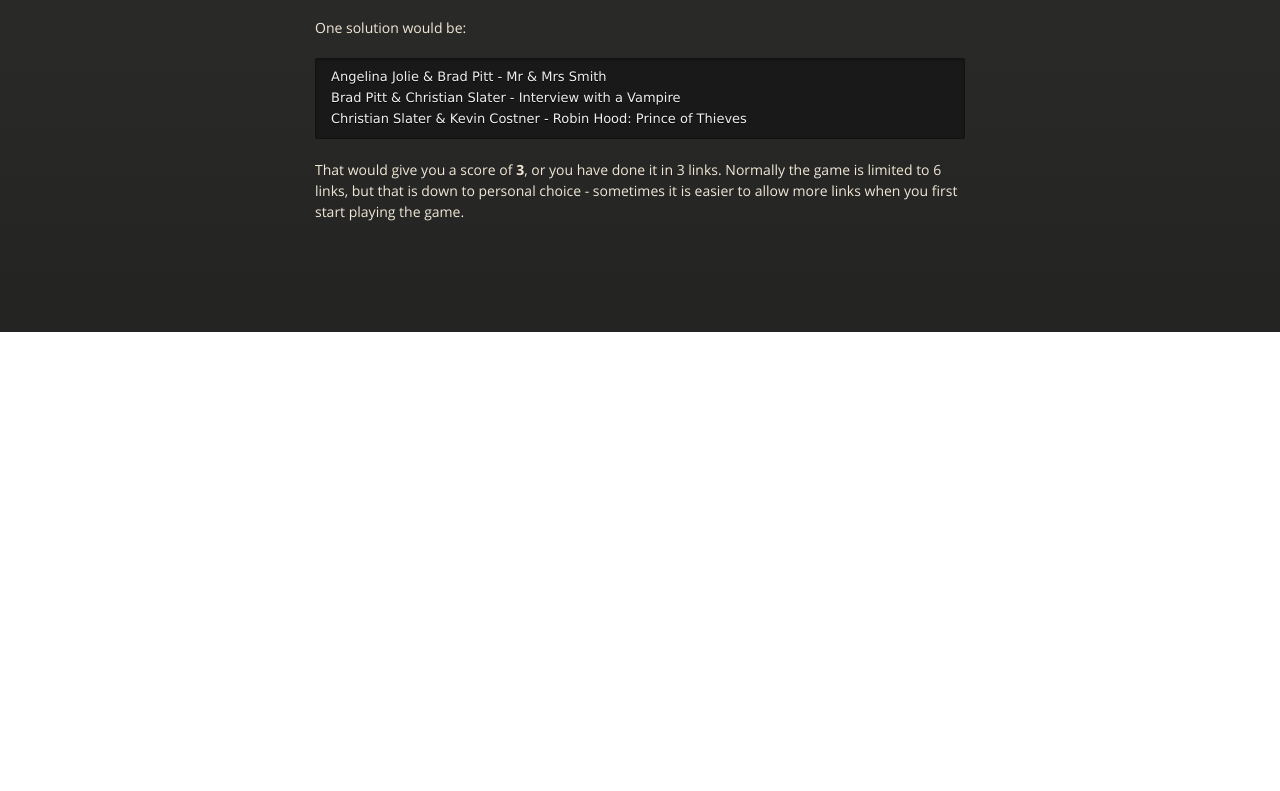
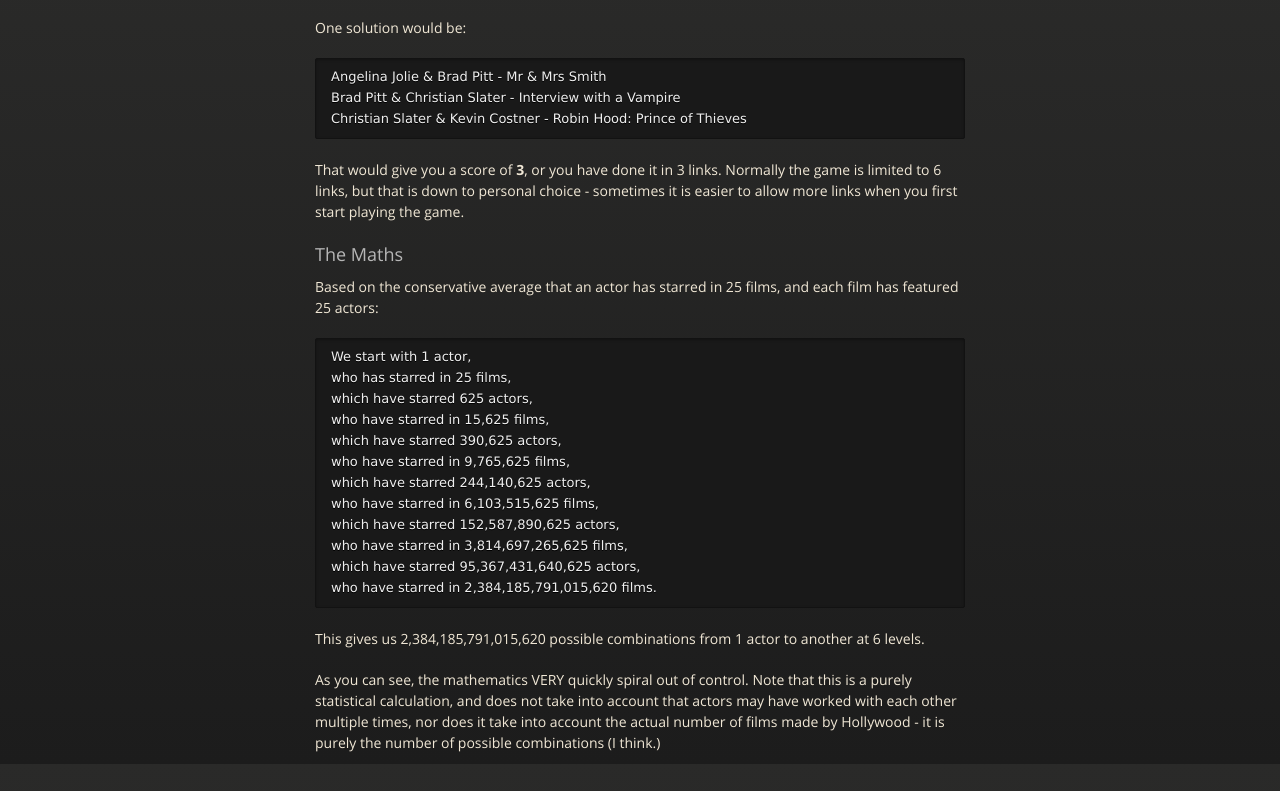
Before and after one commit to Morrolan/KevinBacon, a plain HTML site: page index.html in a window 1280 px wide. Shown: the part 836-1627 px from the top of the page. Before the commit the page ends 1168 px from the top, so only its background shows below. Drawn offline with nearby package versions, Linux system fonts and the light colour scheme.

Commit message:
Create gh-pages branch via GitHub

```diff
--- a/index.html
+++ b/index.html
@@ -68,6 +68,29 @@ Christian Slater &amp; Kevin Costner - Robin Hood: Prince of Thieves
 </code></pre>
 
 <p>That would give you a score of <strong>3</strong>, or you have done it in 3 links. Normally the game is limited to 6 links, but that is down to personal choice - sometimes it is easier to allow more links when you first start playing the game.</p>
+
+<h3>The Maths</h3>
+
+<p>Based on the conservative average that an actor has starred in 25 films,
+and each film has featured 25 actors:</p>
+
+<pre><code>We start with 1 actor,
+who has starred in 25 films,
+which have starred 625 actors,
+who have starred in 15,625 films,
+which have starred 390,625 actors,
+who have starred in 9,765,625 films,
+which have starred 244,140,625 actors,
+who have starred in 6,103,515,625 films,
+which have starred 152,587,890,625 actors,
+who have starred in 3,814,697,265,625 films,
+which have starred 95,367,431,640,625 actors,
+who have starred in 2,384,185,791,015,620 films.
+</code></pre>
+
+<p>This gives us 2,384,185,791,015,620 possible combinations from 1 actor to another at 6 levels.</p>
+
+<p>As you can see, the mathematics VERY quickly spiral out of control.  Note that this is a purely statistical calculation, and does not take into account that actors may have worked with each other multiple times, nor does it take into account the actual number of films made by Hollywood - it is purely the number of possible combinations (I think.)</p>
       </section>
 
     </div>
```
Also changed, not shown: params.json (+1 -1 lines).
